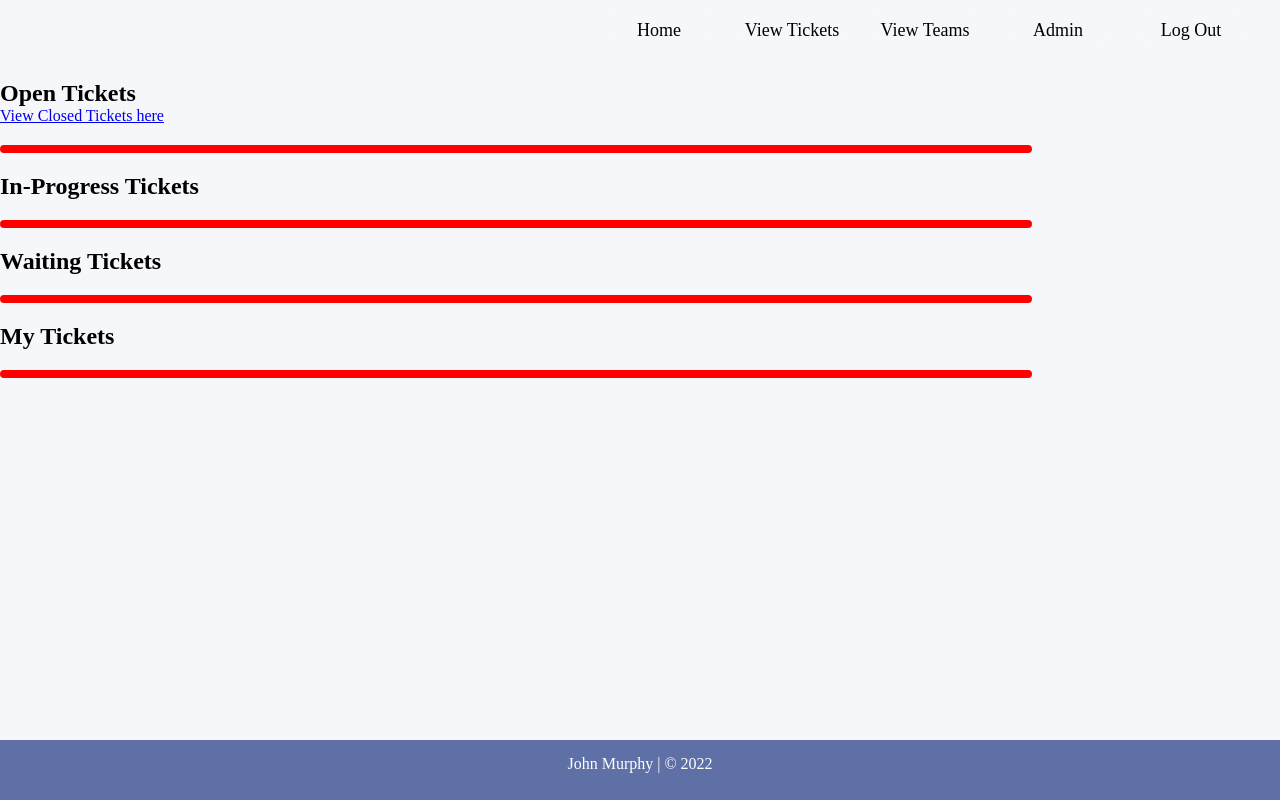
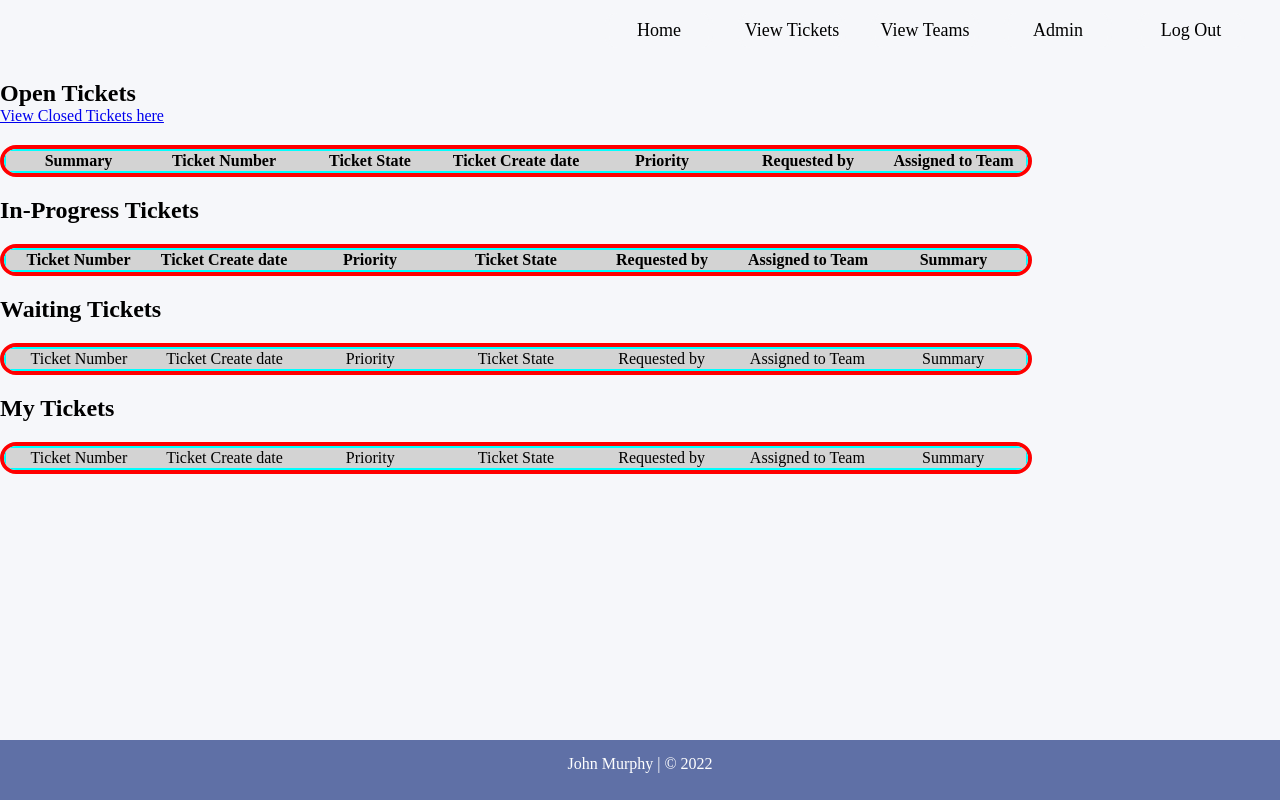
Before and after one commit to JohnM-Ire/TicketSysProject, a Flask app: template templates/openTickets.html in a window 1280 px wide. Run offline with Flask 2, Linux system fonts and the light colour scheme; the template is opened without the code that fills it, so the values that code supplies are empty.

Commit message:
Add files via upload

```diff
--- a/static/css/ttStyle.css
+++ b/static/css/ttStyle.css
@@ -298,6 +298,17 @@ td{
 }
 
 
+/*NEW TICKET*/
+textarea {
+	width: 50%;
+	height: 175px;
+	background-color: #f8f8f8;
+	padding: 10px 15px;
+	border: 2px solid #ccc;
+	border-radius: 4px;
+	resize: none;
+	box-sizing: border-box;
+}
 
 /*TEAM CHAT PAGE*/
 #teamchat_leftouter{
--- a/templates/openTickets.html
+++ b/templates/openTickets.html
@@ -37,34 +37,38 @@
 	</div>
 	<div id="opentick_table" style="overflow-x: auto;">
 
-       {% for openticket in openTickets %}
-<!--		<a href="/ticket/{{ openticket.ticket_id }}">-->
+
         <table id="tickettable">
 			<tr id="tableheader">
 
-				<td id="tdlarge">Summary</td>
-				<td>Ticket Number</td>
-				<td>Ticket State</td>
-                <td>Ticket Create date</td>
-				<td>Priority</td>
-
-                <td>Requested by</td>
-				<td>Assigned to Team</td>
+				<th id="tdlarge">Summary</th>
+				<th>Ticket Number</th>
+				<th>Ticket State</th>
+                <th>Ticket Create date</th>
+				<th>Priority</th>
+                <th>Requested by</th>
+				<th>Assigned to Team</th>
 
 			</tr>
+		</table>
+		{% for openticket in openTickets %}
+		<a href="/ticket/{{ openticket.ticket_id }}">
+		<table id="tickettable">
 			<tr>
-				<td id="tdlarge"><a href="/ticket/{{ openticket.ticket_id }}">{{ openticket.summary }}</a></td>
-				<a href="/ticket/{{ openticket.ticket_id }}"><td>{{ openticket.ticket_id }}</td></a>
+				<td id="tdlarge">{{ openticket.summary }}</td>
+				<td>{{ openticket.ticket_id }}</td>
 				<td>{{ openticket.state }}</td>
-				<td> {{ openticket.ticket_created }}</td>
-                <td> {{ openticket.priority }}</td>
-                <td> {{ openticket.name }}</td>
+				<td>{{ openticket.ticket_created }}</td>
+				<td>{{ openticket.priority }}</td>
+				<td>{{ openticket.name }}</td>
 				<td>{{ openticket.team_name }}</td>
 
 			</tr>
 		</table>
+		</a>
+		{% endfor %}
 
-		{% endfor %}
+
 	</div>
 
 	<div class="ticket_title">
@@ -73,19 +77,24 @@
 
 	<div id="opentick_table" style="overflow-x: auto;">
 
+
+
+        <table id="tickettable">
+			<tr id="tableheader">
+
+				<th>Ticket Number</th>
+                <th>Ticket Create date</th>
+				<th>Priority</th>
+				<th>Ticket State</th>
+                <th>Requested by</th>
+				<th>Assigned to Team</th>
+				<th id="tdlarge">Summary</th>
+			</tr>
+
+		</table>
 		{% for progTicket in progTickets %}
 		<a href="/ticket/{{ progTicket.ticket_id }}">
 		<table id="tickettable">
-			<tr id="tableheader">
-
-				<td>Ticket Number</td>
-                <td>Ticket Create date</td>
-				<td>Priority</td>
-				<td>Ticket State</td>
-                <td>Requested by</td>
-				<td>Assigned to Team</td>
-				<td id="tdlarge">Summary</td>
-			</tr>
 			<tr>
 				<td>{{ progTicket.ticket_id }}</td>
 				<td> {{ progTicket.ticket_created }}</td>
@@ -98,6 +107,8 @@
 		</table>
 		</a>
 				{% endfor %}
+
+
 	</div>
 
 	<div class="ticket_title">
@@ -105,9 +116,7 @@
 	</div>
 
 	<div id="opentick_table" style="overflow-x: auto;">
-		{% for waitTicket in waitTickets %}
 
-        <a href="/ticket/{{ waitTicket.ticket_id }}">
         <table id="tickettable">
 			<tr id="tableheader">
 
@@ -119,6 +128,10 @@
 				<td>Assigned to Team</td>
 				<td id="tdlarge">Summary</td>
 			</tr>
+		</table>
+		{% for waitTicket in waitTickets %}
+		 <a href="/ticket/{{ waitTicket.ticket_id }}">
+		<table id="tickettable">
 			<tr>
 				<td>{{ waitTicket.ticket_id }}</td>
 				<td> {{ waitTicket.ticket_created }}</td>
@@ -129,6 +142,7 @@
 				<td id="tdlarge">{{ waitTicket.summary }}</td>
 			</tr>
 		</table>
+		 </a>
     	{% endfor %}
 	</div>
 
@@ -138,9 +152,6 @@
 
 	<div id="opentick_table" style="overflow-x: auto;">
 
-		{% for myTicket in myTickets %}
-
-		<a href="/ticket/{{ myTicket.ticket_id }}">
 			<table id="tickettable">
 				<tr id="tableheader">
 					<td>Ticket Number</td>
@@ -151,6 +162,11 @@
 					<td>Assigned to Team</td>
 					<td id="tdlarge">Summary</td>
 				</tr>
+			</table>
+
+		{% for myTicket in myTickets %}
+		<a href="/ticket/{{ myTicket.ticket_id }}">
+			<table id="tickettable">
 				<tr>
 					<td>{{ myTicket.ticket_id }}</td>
 					<td> {{ myTicket.ticket_created }}</td>
```
Lines whose indentation alone changed are shown as unchanged.
